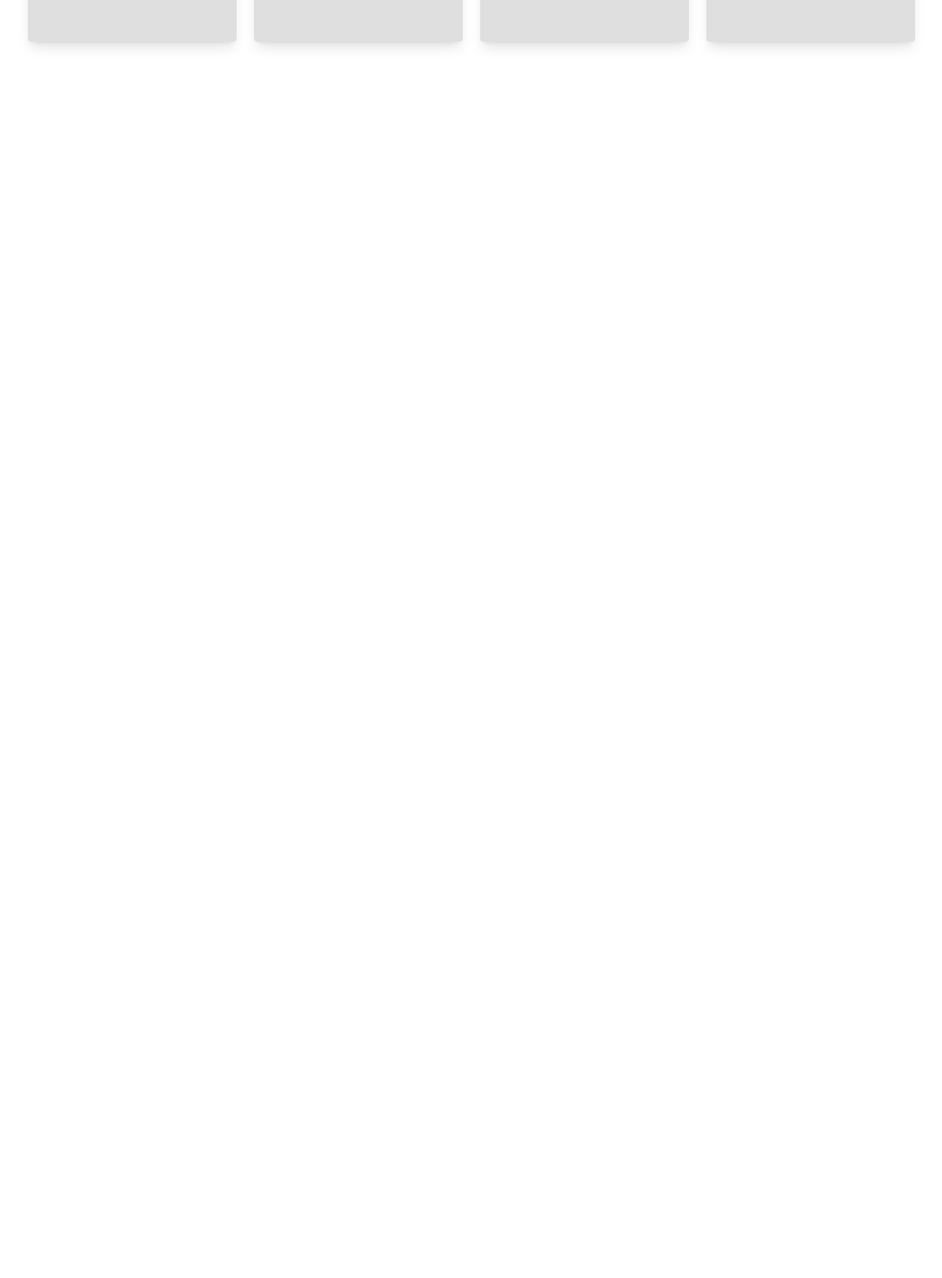
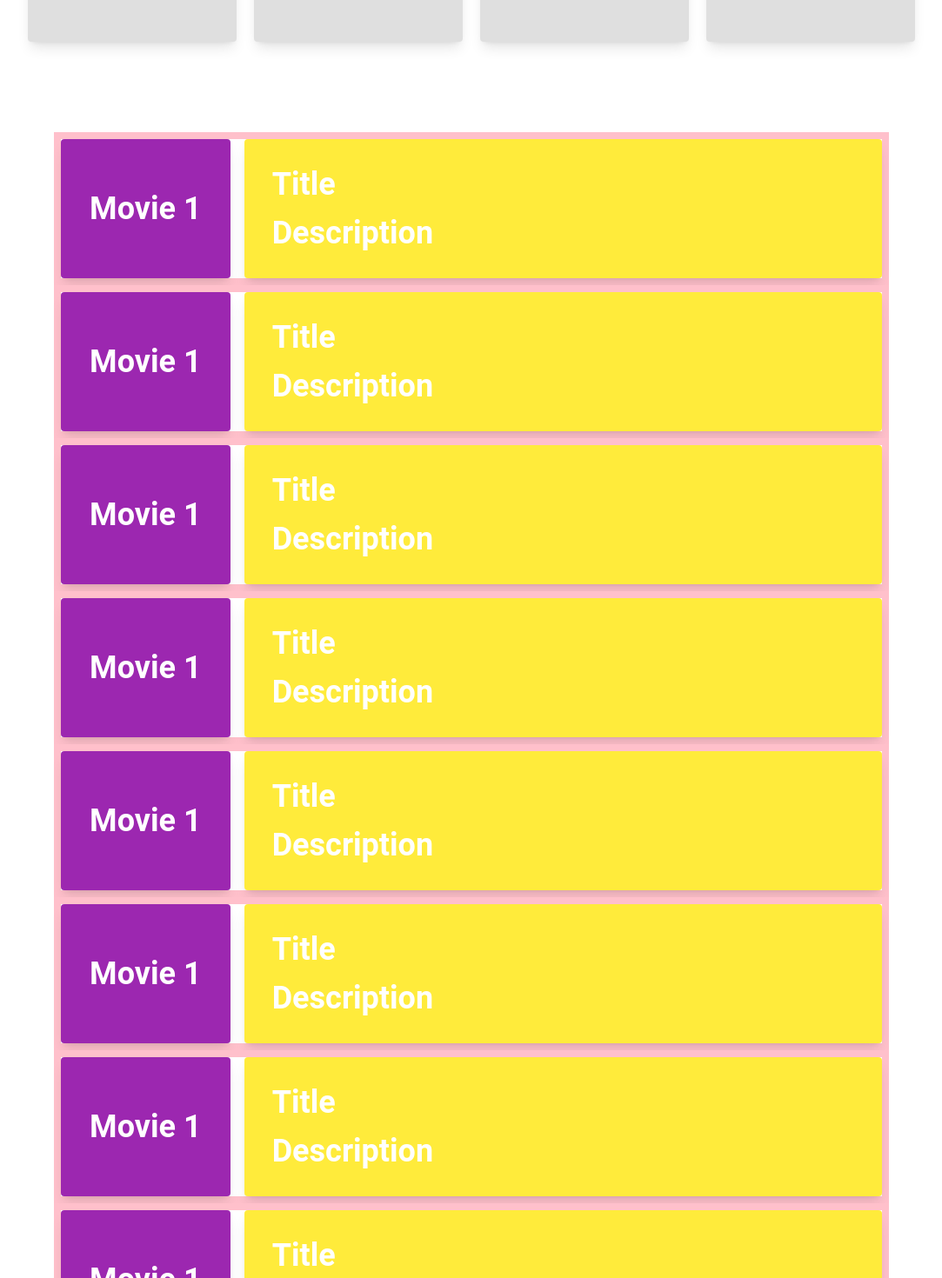
Before and after one commit to sundeeseeyou/muviriviw, a React (Vite) app: page / in a window 1280 px wide. Shown: the part 520-1990 px from the top of the page at 87% size, without its empty margins (98-1181 px from the left). Before the commit the page ends 800 px from the top, so only its background shows below. Built offline with nearby package versions, Linux system fonts and the light colour scheme.

Commit message:
fix rank list section

```diff
--- a/src/components/RankPoster.jsx
+++ b/src/components/RankPoster.jsx
@@ -1,8 +1,14 @@
 export default function RankPoster({ description, image, rating, title }) {
   return (
     <>
-      <div className="flex flex-row v-[20vh]">
-        <div className="w-20 h-40 bg-pink"></div>
+      <div className="flex flex-row w-full border-8 border-[pink] gap-4">
+        <div className="flex flex-col items-center justify-center text-4xl text-white font-bold bg-purple-500 w-64 h-auto rounded shadow-lg">
+          <p>Movie 1</p>
+        </div>
+        <div className="flex flex-col p-8 justify-start text-4xl text-white font-bold bg-yellow-500 w-full h-auto rounded shadow-lg gap-4">
+          <p>Title</p>
+          <p>Description</p>
+        </div>
       </div>
     </>
   );
--- a/src/routes/RankList.jsx
+++ b/src/routes/RankList.jsx
@@ -4,7 +4,16 @@ export default function RankList() {
   return (
     <>
       <Outlet />
-      <section id="rank-list">
+      <section id="rank-list" className="flex flex-col h-full py-8 px-8">
+        <RankPoster />
+        <RankPoster />
+        <RankPoster />
+        <RankPoster />
+        <RankPoster />
+        <RankPoster />
+        <RankPoster />
+        <RankPoster />
+        <RankPoster />
         <RankPoster />
       </section>
     </>
```
